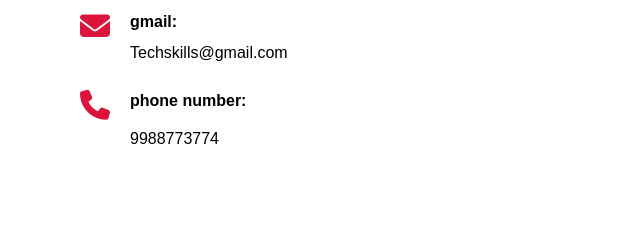
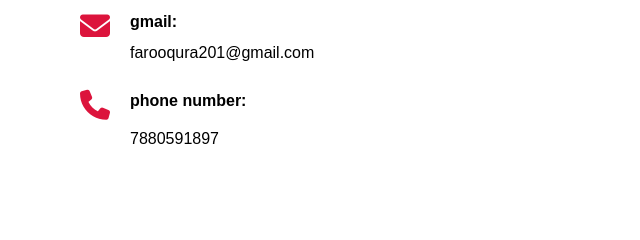
Before and after one commit to Farooque-Ahmad/Tech-skills, a plain HTML site: page index.html in a window 1280 px wide. Shown: the part 3678-3918 px from the top of the page, 0-640 px from the left. Drawn offline with Linux system fonts and the light colour scheme.

Commit message:
Update index.html

```diff
--- a/index.html
+++ b/index.html
@@ -276,7 +276,7 @@
                             <h4>gmail:</h4>
                         </div>
                         <div class="text-gmail2">
-                            <p>Techskills@gmail.com</p>
+                            <p>farooqura201@gmail.com</p>
                         </div>
                     </div>
                 </div>
@@ -290,7 +290,7 @@
                                 <h4>phone number:</h4>
                             </div>
                             <div class="number">
-                                <p>9988773774</p>
+                                <p>7880591897</p>
                             </div>
                         </div>
                     </div>
```
